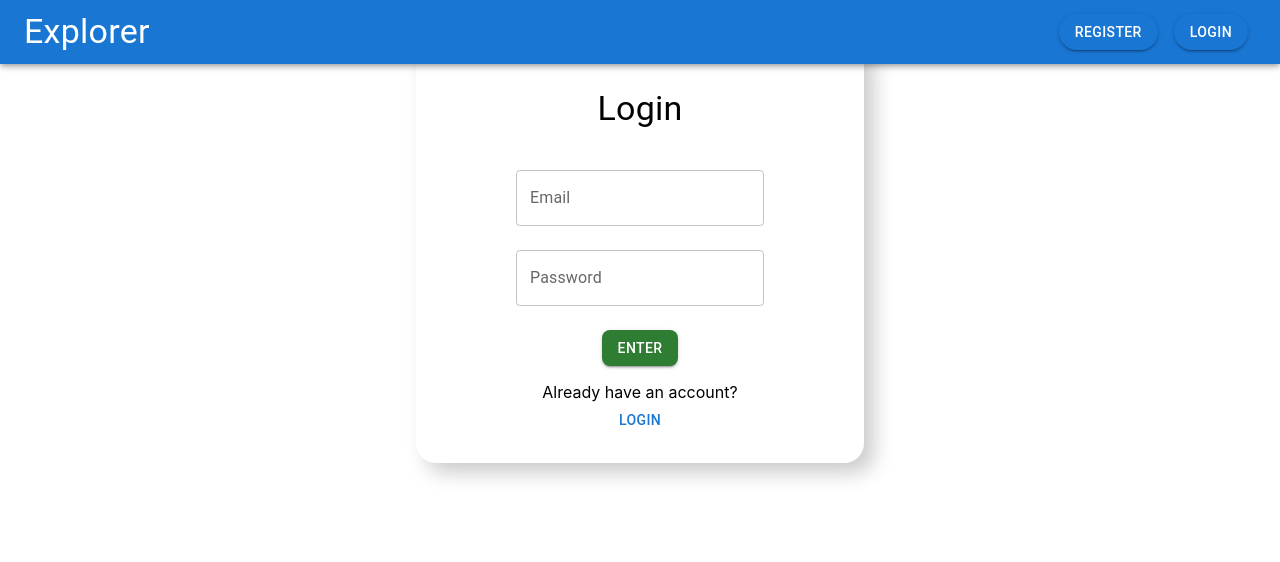
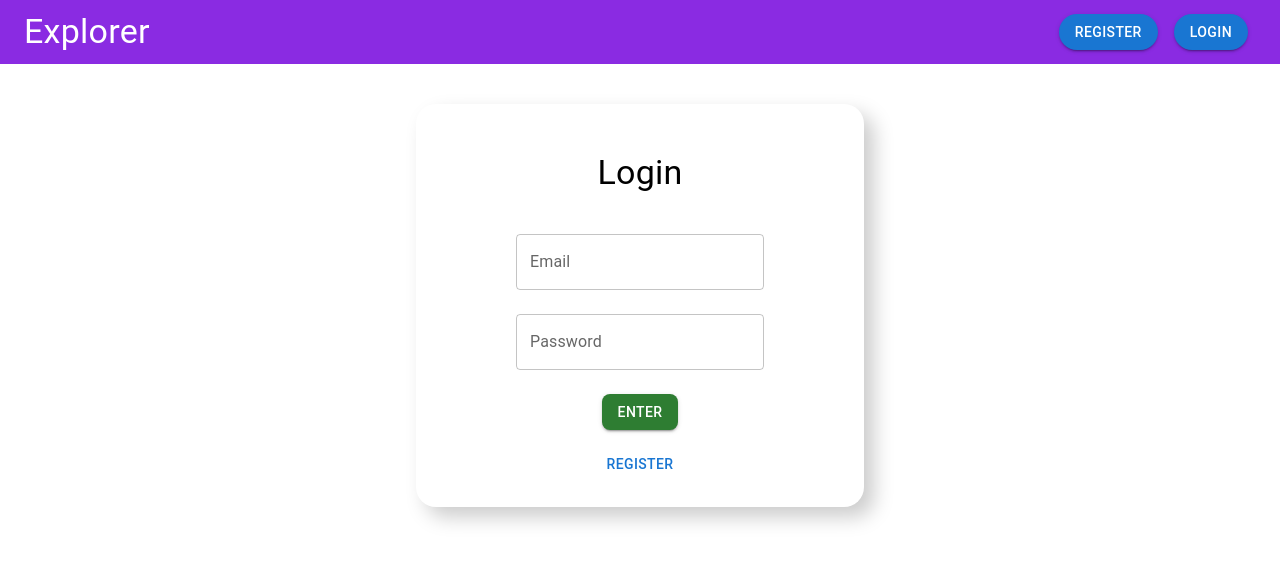
Before and after one commit to joyphillip/Explorer-frontend, a React (Create React App) app: page /auth in a window 1280 px wide. Shown: the top 562 px of the page. Built offline with nearby package versions, Linux system fonts and the light colour scheme.

Commit message:
updated sendRequest function

```diff
--- a/src/components/Auth.js
+++ b/src/components/Auth.js
@@ -29,7 +29,7 @@ export const Auth = () => {
 
 
   const sendRequest = async (type="login") => {
-    const res = await axios.post(`${baseURL}/user/login`, {
+    const res = await axios.post(`${baseURL}/user/${type}`, {
       name: inputs.name,
       email: inputs.email,
       password: inputs.password
@@ -39,9 +39,6 @@ export const Auth = () => {
     // console.log(data)
     return data
   }
-
-  // const register =
-
 
 
   const handleSubmit = (e) => {
@@ -71,7 +68,7 @@ export const Auth = () => {
         borderRadius={5}
         >
           <Typography variant="h4" padding={3} textAlign='center'>
-          {isRegistered ? "Welcome" : "Login"}
+          {isRegistered ? "Register" : "Login"}
           </Typography>
 
         {isRegistered && <TextField name='name' onChange={handleChange} value={inputs.name} label='Name' margin="normal"/>}{" "}
@@ -79,8 +76,8 @@ export const Auth = () => {
           <TextField name='password' onChange={handleChange} value={inputs.password} type={'password'} label='Password' margin="normal"/>
           <Button type='submit' sx={{borderRadius: 2, margin: 2}} variant='contained' color='success'> Enter </Button>
 
-          <div>Already have an account?</div>
-          <Button onClick={()=> setIsRegistered(!isRegistered)}> Login</Button>
+          {/* <div>Already have an account?</div> */}
+          <Button onClick={()=> setIsRegistered(!isRegistered)}> {isRegistered ? "Login" : "Register"}</Button>
         </Box>
       </form>
     </div>
--- a/src/components/Nav.js
+++ b/src/components/Nav.js
@@ -10,10 +10,10 @@ import { authActions } from '../store'
   const isLoggedIn = useSelector((state) => state.isLoggedIn)
   const [value, setValue] = useState();
   return (
-    <AppBar className='AppBar'>
+    <AppBar class='AppBar' postition="sticky">
       <Toolbar>
         <Typography variant='h4'> Explorer </Typography>
-        { isLoggedIn && <Box className='Tabs'>
+        { isLoggedIn && <Box class='Tabs' display='flex'>
           <Tabs textColor='inherit' value={value} onChange={(e,val) => setValue(val)}>
             <Tab LinkComponent={Link} to='/about' label="About"></Tab>
             <Tab LinkComponent={Link} to='/posts' label="All Posts"></Tab>
--- a/src/components/Posts.js
+++ b/src/components/Posts.js
@@ -1,6 +1,19 @@
-import React from 'react'
+import React, { useEffect, useState } from 'react'
+import axios from 'axios'
+
 
 const Posts = () => {
+  const [posts, setPosts] = useState()
+  const sendRequest = async () => {
+    const res = await axios.get('http://localhost:3000/posts').catch(err=>console.log(err))
+    const data = await res.data
+    return data
+  }
+  useEffect(() => {
+    sendRequest().then((data) => setPosts(data.posts))
+  }, [])
+  console.log(posts)
+
   return (
     <div>Posts</div>
   )
```
